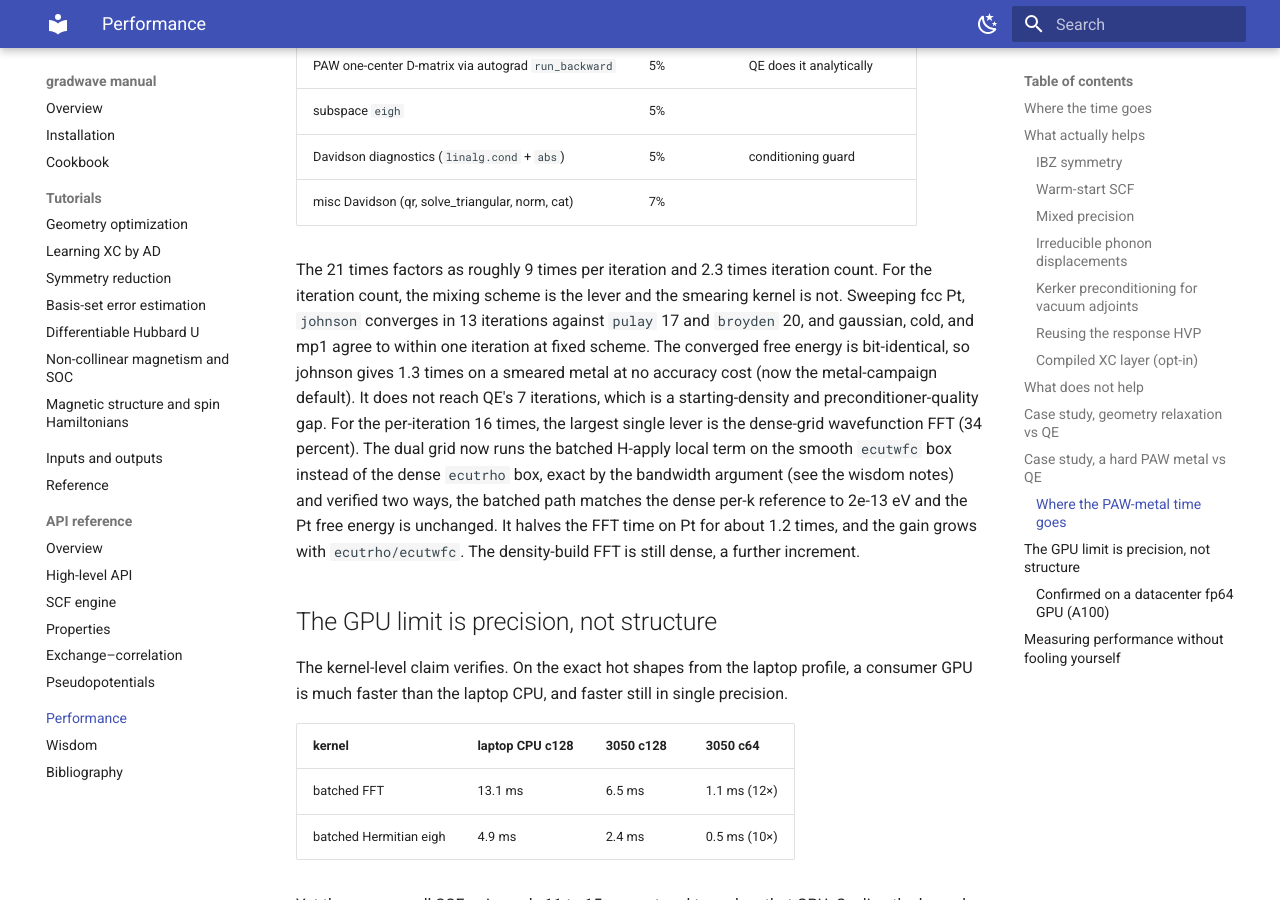
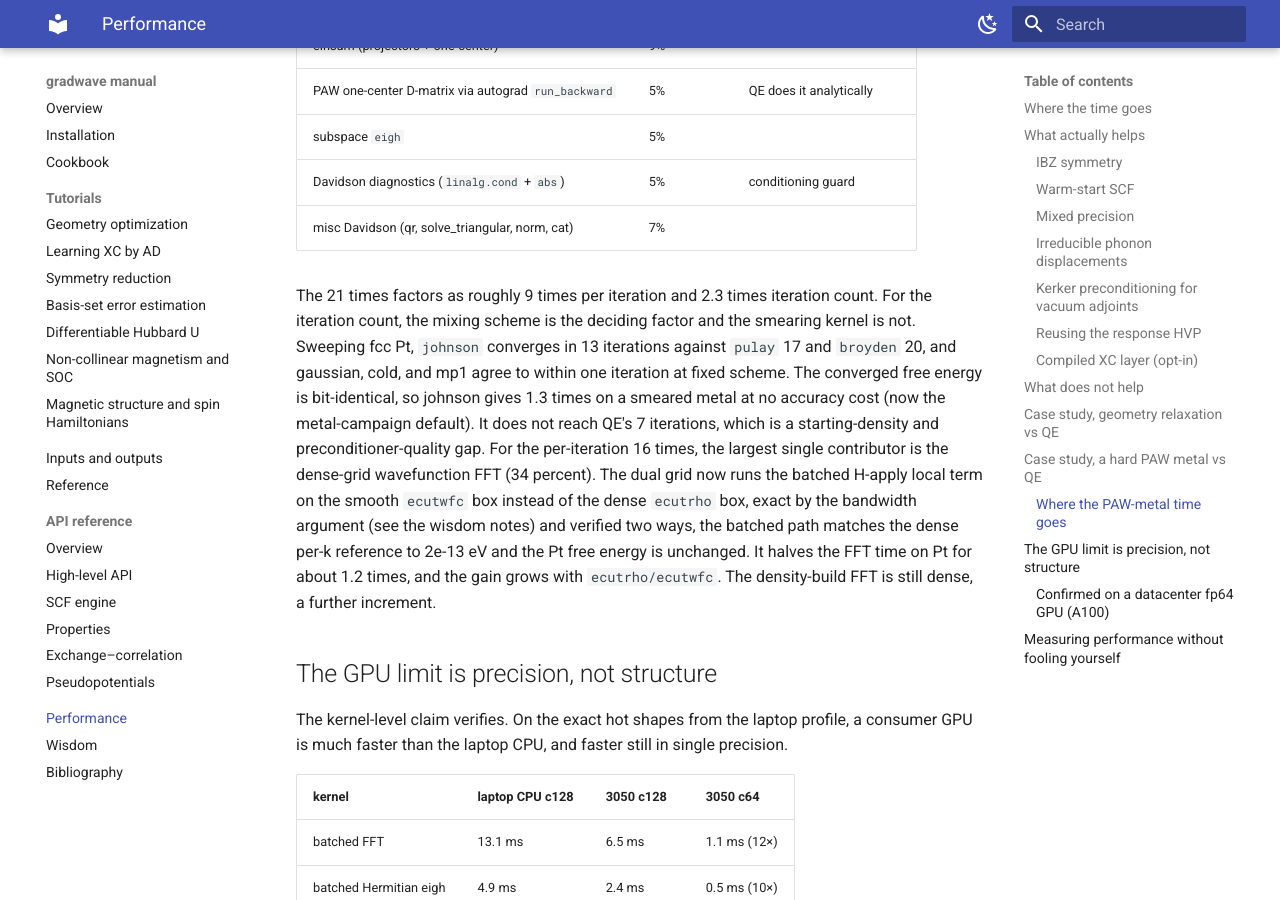
Before and after one commit to wladerer/gradwave, an MkDocs documentation site: the page built from docs/manual/performance.md, in a window 1280 px wide and 900 px high, scrolled down 6389 px. Built offline with MkDocs 1.6.1 and Material for MkDocs 9.7.7, drawn with Linux system fonts in a browser that asks for light colours; some of the changed text lies outside the part shown.

Commit message:
docs: remove the 'lever' metaphor from performance.md
Author confirmed the orienting 'lever' metaphor is off-voice. Replaced all
five instances with the literal relation (source of speedup, deciding factor,
contributor).

Co-Authored-By: Claude Opus 4.8 (1M context) <noreply@anthropic.com>

```diff
--- a/docs/manual/performance.md
+++ b/docs/manual/performance.md
@@ -24,7 +24,7 @@ box at a 35/280 Ry cutoff pair, spends its 53 seconds like this.
 | density build, occupations, rest | remainder |
 
 The FFT and the small batched linear algebra inside the eigensolver dominate.
-Every lever below either removes work from those two, moves it to better hardware,
+Every optimization below either removes work from those two, moves it to better hardware,
 or avoids redoing it.
 
 ## What actually helps
@@ -32,7 +32,7 @@ or avoids redoing it.
 ### IBZ symmetry
 
 Reducing the k-mesh to the irreducible wedge with G-space density symmetrization is
-the largest single lever, giving 5 to 14 times depending on the point group. It is
+the largest single source of speedup, giving 5 to 14 times depending on the point group. It is
 on by default (`use_symmetry=True`) and gated by tests that check the reduced and
 full-mesh energies agree. Reach for this first.
 
@@ -257,12 +257,12 @@ iterations on 8 CPU threads) splits the per-iteration cost as follows.
 | misc Davidson (qr, solve_triangular, norm, cat) | 7% | |
 
 The 21 times factors as roughly 9 times per iteration and 2.3 times iteration count.
-For the iteration count, the mixing scheme is the lever and the smearing kernel is not.
+For the iteration count, the mixing scheme is the deciding factor and the smearing kernel is not.
 Sweeping fcc Pt, `johnson` converges in 13 iterations against `pulay` 17 and `broyden`
 20, and gaussian, cold, and mp1 agree to within one iteration at fixed scheme. The converged
 free energy is bit-identical, so johnson gives 1.3 times on a smeared metal at no accuracy cost (now the
 metal-campaign default). It does not reach QE's 7 iterations, which is a starting-density
-and preconditioner-quality gap. For the per-iteration 16 times, the largest single lever
+and preconditioner-quality gap. For the per-iteration 16 times, the largest single contributor
 is the dense-grid wavefunction FFT (34 percent). The dual grid now runs the batched
 H-apply local term on the smooth `ecutwfc` box instead of the dense `ecutrho` box, exact
 by the bandwidth argument (see the wisdom notes) and verified two ways, the batched path
```
Also changed, not shown: other parts of docs/manual/performance.md (+1 -1 lines).
